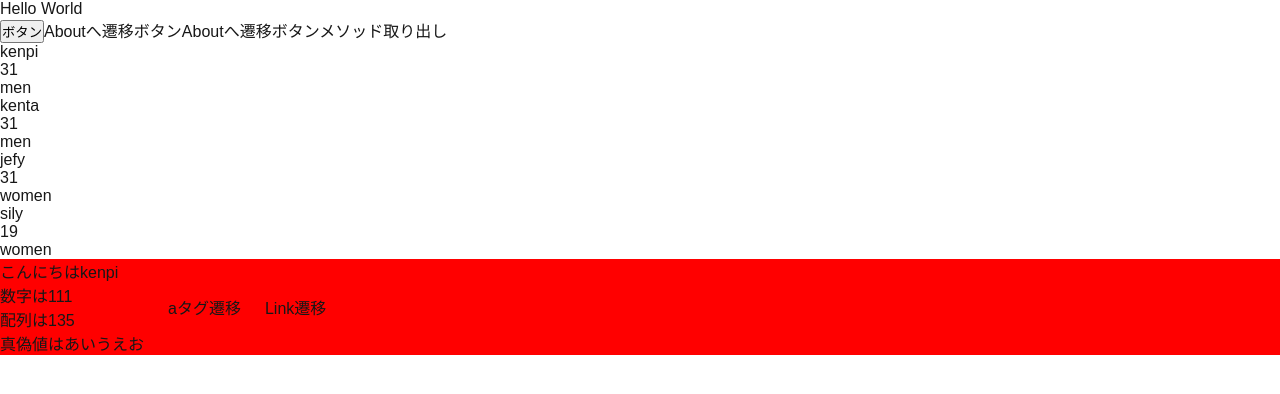
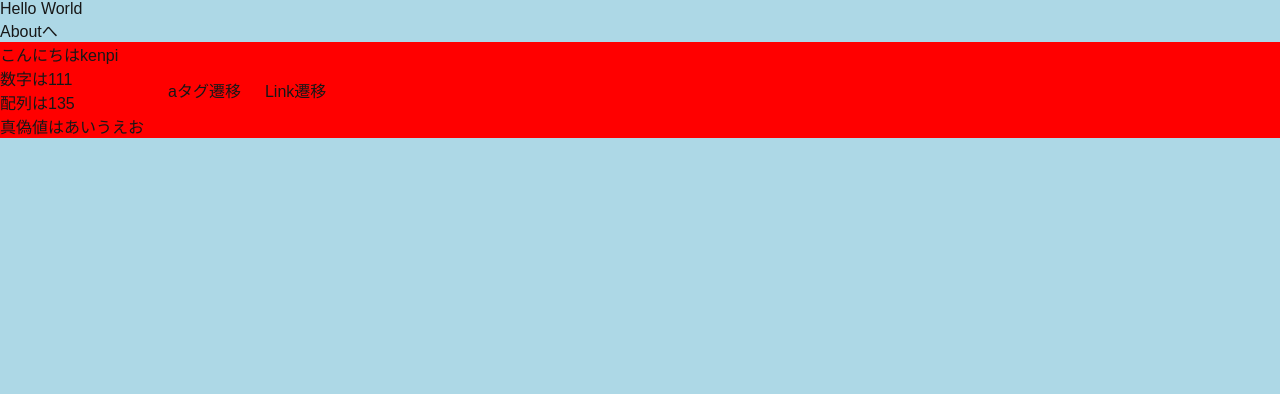
Before and after one commit to kenpi13/qin-next-practice, a Next.js app: page / in a window 1280 px wide. Shown: the top 394 px of the page. Built offline with nearby package versions, Linux system fonts and the light colour scheme.

Commit message:
useEffectとライフサイクルを理解して、ページが読み込まれたときにイベントを設定してみよう

```diff
--- a/pages/index.js
+++ b/pages/index.js
@@ -1,6 +1,7 @@
 import { Header } from '../components/Header';
 import { Footer } from '../components/Footer';
-import { useCallback } from 'react';
+import { useCallback, useEffect } from 'react';
+import Link from 'next/link';
 
 export default function Home() {
   const items = [
@@ -26,39 +27,22 @@ export default function Home() {
     }
   ];
   // useCallBackを使って再生成を防ぐ
-  const handleClick = useCallback((e) => {
-    alert('おああ');
+  // const handleClick = useCallback((e) => {
+  //   alert('おああ');
+  // },[]);
+
+  // useEffect
+  useEffect(() => {
+    document.body.style.backgroundColor = "lightBlue"
+    return () => {
+      document.body.style.backgroundColor = ""
+    }
   },[]);
   return (
     <>
       <Header></Header>
       <div>Hello World</div>
-      <button onClick={() => {alert('あああ')}}>ボタン</button>
-      <a
-        href="/about"
-        onClick={(e) => {
-          e.preventDefault();
-        }}
-      >Aboutへ遷移ボタン
-      </a>
-      <a
-        href="/about"
-        onClick={handleClick}
-      >Aboutへ遷移ボタンメソッド取り出し
-      </a>
-      {
-        items.map((item) => {
-          return (
-            <div key={item.name}>
-              <ul>
-                <li>{item.name}</li>
-                <li>{item.age}</li>
-                <li>{item.sex}</li>
-              </ul>
-            </div>
-          )
-        })
-      }
+      <Link href="/about">Aboutへ</Link>
       <Footer
         name="kenpi"
         number={111}
```
